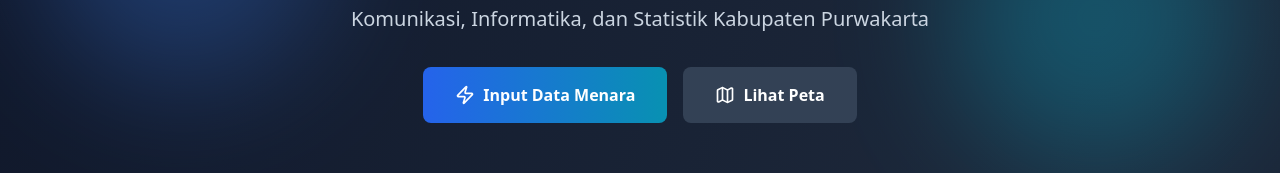
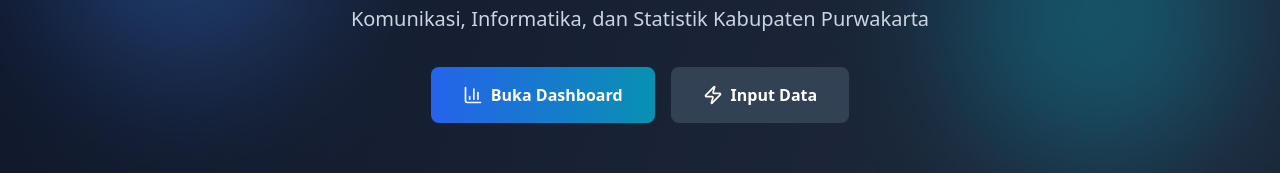
Before and after one commit to Ikiw97/monevBTS, a React (Vite) app: page / in a window 1280 px wide. Shown: the part 351-524 px from the top of the page. Built offline with nearby package versions, Linux system fonts and the light colour scheme; no server answers.

Commit message:
completionId: cgen-dd9163a0227a465eb54d7fe0266f1bc0
cgen-dd9163a0227a465eb54d7fe0266f1bc0

```diff
--- a/client/pages/Index.tsx
+++ b/client/pages/Index.tsx
@@ -1,5 +1,5 @@
 import { Link } from 'react-router-dom';
-import { MapPin, BarChart3, Map, CheckCircle, AlertCircle, Zap, Users, TrendingUp } from 'lucide-react';
+import { MapPin, BarChart3, CheckCircle, AlertCircle, Zap, Users, TrendingUp } from 'lucide-react';
 
 export default function Index() {
   return (
@@ -49,18 +49,18 @@ export default function Index() {
             </p>
             <div className="flex flex-col sm:flex-row gap-4 justify-center">
               <Link
-                to="/data-entry"
+                to="/dashboard"
                 className="inline-flex items-center justify-center gap-2 bg-gradient-to-r from-blue-600 to-cyan-600 hover:from-blue-700 hover:to-cyan-700 text-white px-8 py-4 rounded-lg font-semibold transition-all hover:shadow-lg hover:shadow-cyan-500/20"
               >
-                <Zap className="w-5 h-5" />
-                Input Data Menara
+                <BarChart3 className="w-5 h-5" />
+                Buka Dashboard
               </Link>
               <Link
-                to="/map"
+                to="/data-entry"
                 className="inline-flex items-center justify-center gap-2 bg-slate-700 hover:bg-slate-600 text-white px-8 py-4 rounded-lg font-semibold transition-all"
               >
-                <Map className="w-5 h-5" />
-                Lihat Peta
+                <Zap className="w-5 h-5" />
+                Input Data
               </Link>
             </div>
           </div>
```
